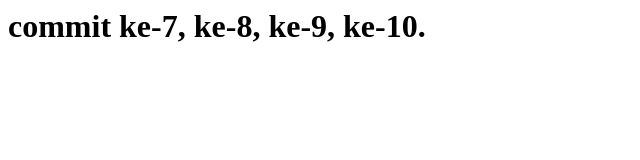
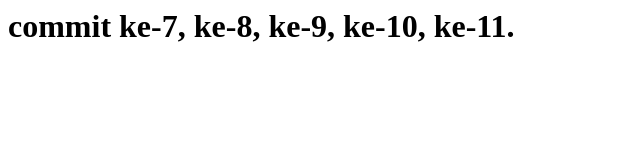
Before and after one commit to RichoAlbertTio/TugasGit, a plain HTML site: page index.html in a window 1280 px wide. Shown: the whole page, without its empty margins (0-640 px from the left). Drawn offline with Linux system fonts and the light colour scheme.

Commit message:
Update index.html

```diff
--- a/index.html
+++ b/index.html
@@ -4,7 +4,7 @@
     </head>
     <body>
         <h1>
-            commit ke-7, ke-8, ke-9, ke-10.
+            commit ke-7, ke-8, ke-9, ke-10, ke-11.
         </h1>
     </body>
 </html>
```
